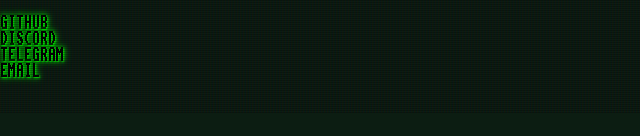
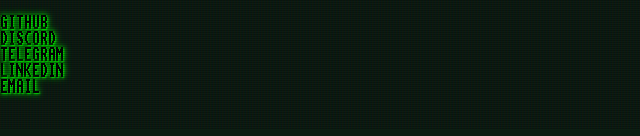
Before and after one commit to D3rise/derise.dev, a plain HTML site: page index.html in a window 1280 px wide. Shown: the part 1075-1211 px from the top of the page, without its empty margins (0-640 px from the left). Drawn offline with Linux system fonts and the light colour scheme.

Commit message:
Update index.html

```diff
--- a/index.html
+++ b/index.html
@@ -403,6 +403,7 @@ SOCIAL
 <a href="https://github.com/D3rise">GITHUB</a>
 <a href="https://discord.com/channels/@me/253913831896645632">DISCORD</a>
 <a href="https://t.me/D3rise">TELEGRAM</a>
+<a href="https://www.linkedin.com/in/d3rise">LINKEDIN</a>
 <a href="mailto:derise2000@gmail.com">EMAIL</a>
 </pre>
     </div>
```
